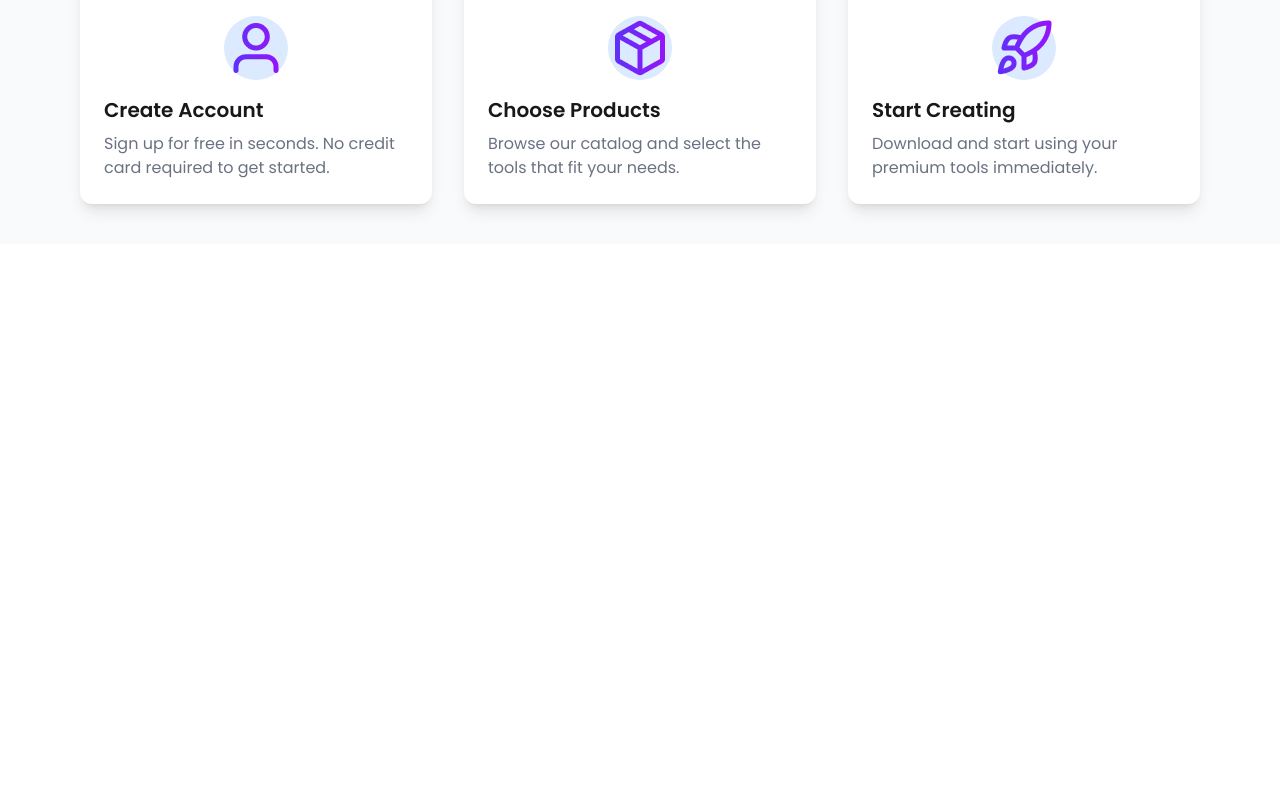
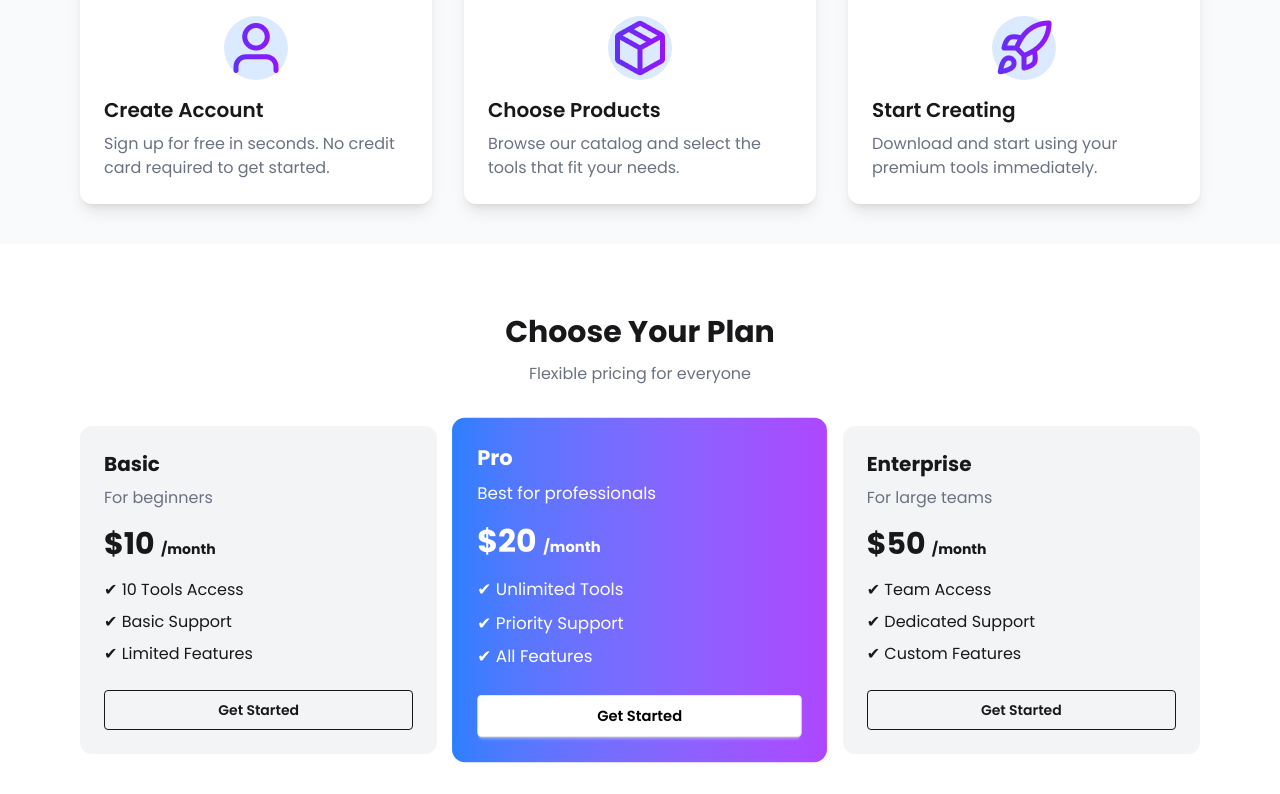
Before and after one commit to everluma/digitools-platform, a React (Vite) app: page / in a window 1280 px wide. Shown: the part 2493-3287 px from the top of the page. Before the commit the page ends 2767 px from the top, so only its background shows below. Built offline with nearby package versions, Linux system fonts and the light colour scheme.

Commit message:
Pricing section added

```diff
--- a/src/App.jsx
+++ b/src/App.jsx
@@ -2,6 +2,8 @@
 import Stats from './components/Stats'
 import MainSection from "./components/MainSection";
 import Steps from "./components/Steps";
+import Pricing from './components/Pricing';
+
 import './App.css'
 
 
@@ -74,6 +76,7 @@
     <Stats/>
     <MainSection />
     <Steps/>
+    <Pricing />
     </>
   )
 }
--- /dev/null
+++ b/src/components/Pricing.jsx
@@ -0,0 +1,80 @@
+const Pricing = () => {
+  return (
+    <section className="max-w-7xl mx-auto px-6 md:px-12 lg:px-20 py-10 ">
+      {/* Heading */}
+      <h2 className="text-3xl font-bold mb-3 text-center">
+        Choose Your Plan
+      </h2>
+      <p className="text-gray-500 mb-10 text-center">
+        Flexible pricing for everyone
+      </p>
+
+      {/* Cards */}
+      <div className="grid grid-cols-1 md:grid-cols-3 gap-6">
+
+        {/* Card 1 */}
+        <div className="p-6 bg-gray-100 rounded-xl">
+          <h3 className="text-xl font-bold mb-2">Basic</h3>
+          <p className="text-gray-500 mb-4">For beginners</p>
+
+          <p className="text-3xl font-bold mb-4">
+            $10 <span className="text-sm">/month</span>
+          </p>
+
+          <ul className="space-y-2 mb-6">
+            <li>✔ 10 Tools Access</li>
+            <li>✔ Basic Support</li>
+            <li>✔ Limited Features</li>
+          </ul>
+
+          <button className="btn btn-outline w-full">
+            Get Started
+          </button>
+        </div>
+
+        {/* Card 2 (Highlighted) */}
+        <div className="p-6 rounded-xl text-white bg-gradient-to-r from-blue-500 to-purple-500 scale-105">
+          <h3 className="text-xl font-bold mb-2">Pro</h3>
+          <p className="mb-4">Best for professionals</p>
+
+          <p className="text-3xl font-bold mb-4">
+            $20 <span className="text-sm">/month</span>
+          </p>
+
+          <ul className="space-y-2 mb-6">
+            <li>✔ Unlimited Tools</li>
+            <li>✔ Priority Support</li>
+            <li>✔ All Features</li>
+          </ul>
+
+          <button className="btn w-full bg-white text-black">
+            Get Started
+          </button>
+        </div>
+
+        {/* Card 3 */}
+        <div className="p-6 bg-gray-100 rounded-xl">
+          <h3 className="text-xl font-bold mb-2">Enterprise</h3>
+          <p className="text-gray-500 mb-4">For large teams</p>
+
+          <p className="text-3xl font-bold mb-4">
+            $50 <span className="text-sm">/month</span>
+          </p>
+
+          <ul className="space-y-2 mb-6">
+            <li>✔ Team Access</li>
+            <li>✔ Dedicated Support</li>
+            <li>✔ Custom Features</li>
+          </ul>
+
+          <button className="btn btn-outline w-full">
+            Get Started
+          </button>
+        </div>
+
+      </div>
+    </section>
+  );
+};
+
+export default Pricing;
```
